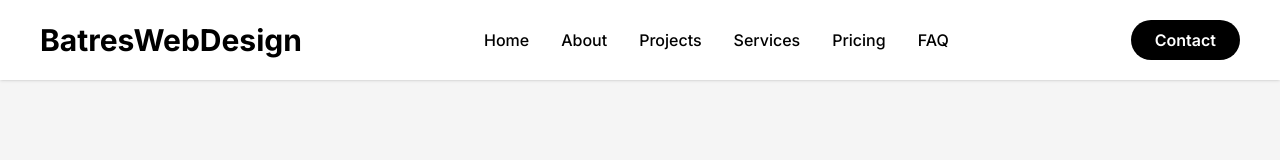
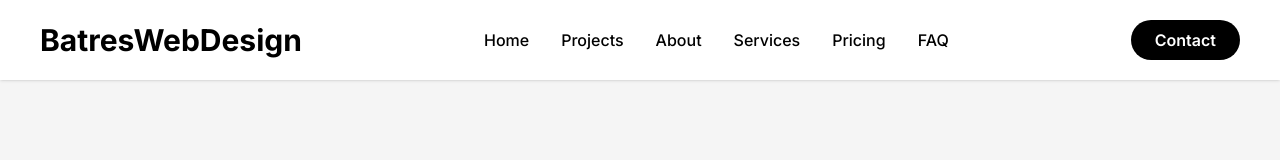
Before and after one commit to BenjaminBatres/BatresWebDesign, a Next.js app: page / in a window 1280 px wide. Shown: the top 160 px of the page. Built offline with nearby package versions, Linux system fonts and the light colour scheme.

Commit message:
fixed: changed nav links order

```diff
--- a/app/components/Navbar.tsx
+++ b/app/components/Navbar.tsx
@@ -9,12 +9,12 @@ export default function Navbar() {
       name: "Home",
     },
     {
+      path: "#projects",
+      name: "Projects",
+    },
+    {
       path: "#about",
       name: "About",
-    },
-    {
-      path: "#projects",
-      name: "Projects",
     },
     {
       path: "#services",
```
